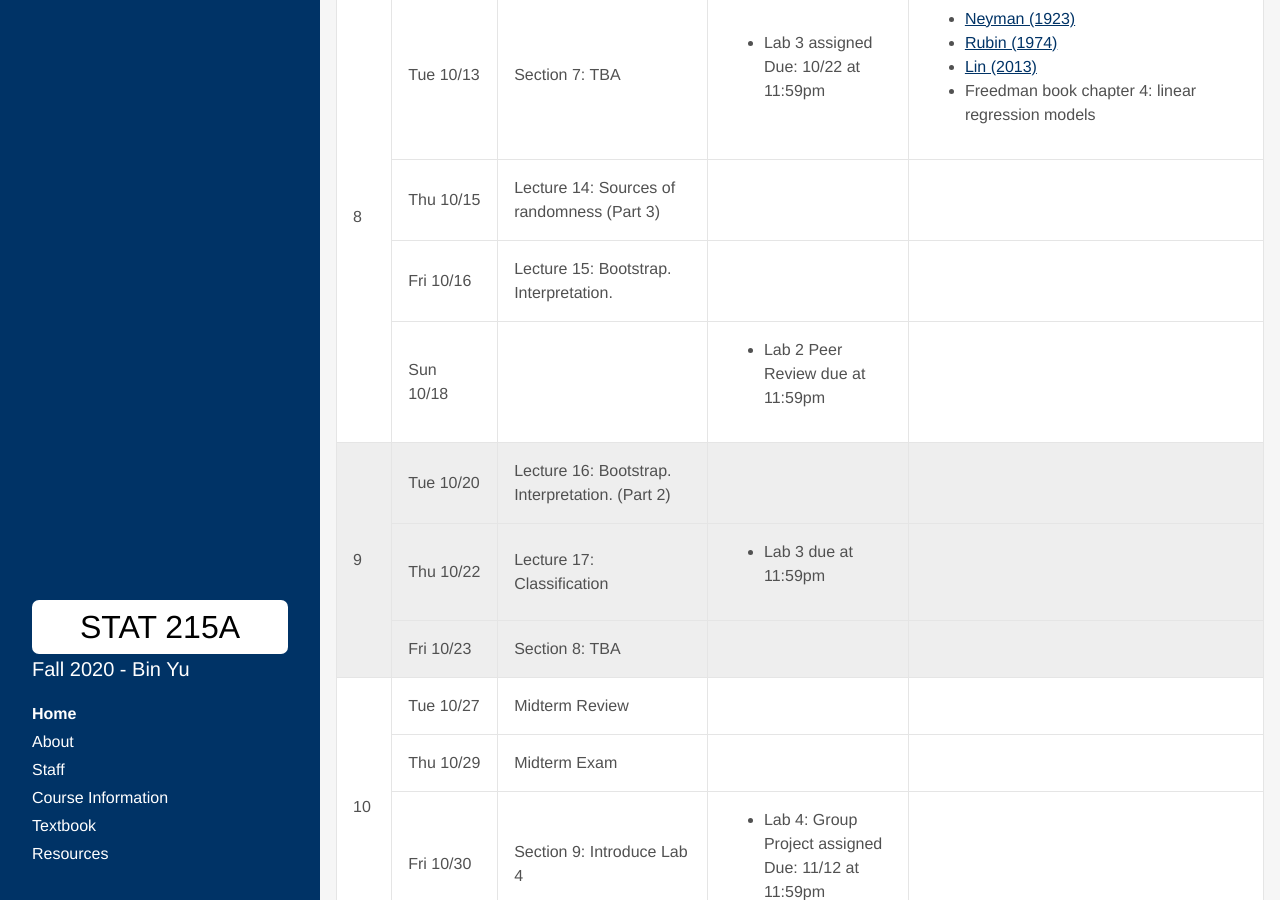
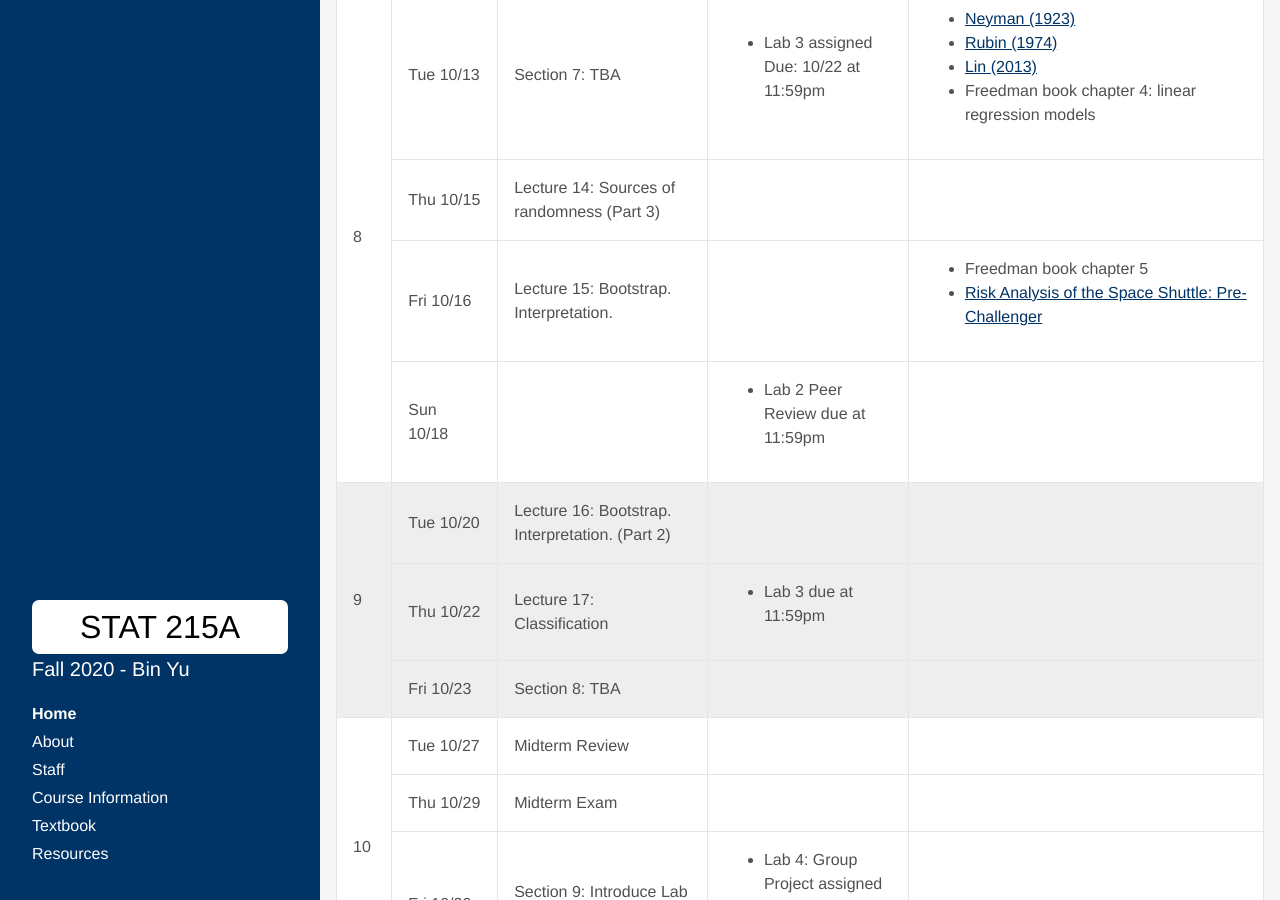
Before and after one commit to Yu-Group/stat-215a-fall-2020, a Jekyll site: the page built from index.html, in a window 1280 px wide and 900 px high, scrolled down 3438 px. Built offline with Jekyll 4.4.1, drawn with Linux system fonts in a browser that asks for light colours; some web fonts are replaced; the list of posts is cut into pages by our own code.

```diff
--- a/_data/syllabus2.yml
+++ b/_data/syllabus2.yml
@@ -177,6 +177,10 @@ weeks:
       content: "Lecture 14: Sources of randomness (Part 3)"
     - date: Fri 10/16
       content: "Lecture 15: Bootstrap. Interpretation."
+      readings:
+        - name: "Freedman book chapter 5"
+        - name: "Risk Analysis of the Space Shuttle: Pre-Challenger"
+          url: "https://www.tandfonline.com/doi/abs/10.1080/01621459.1989.10478858"
     - date: Sun 10/18
       assignments:
         - name: Lab 2 Peer Review due at 11:59pm
```
